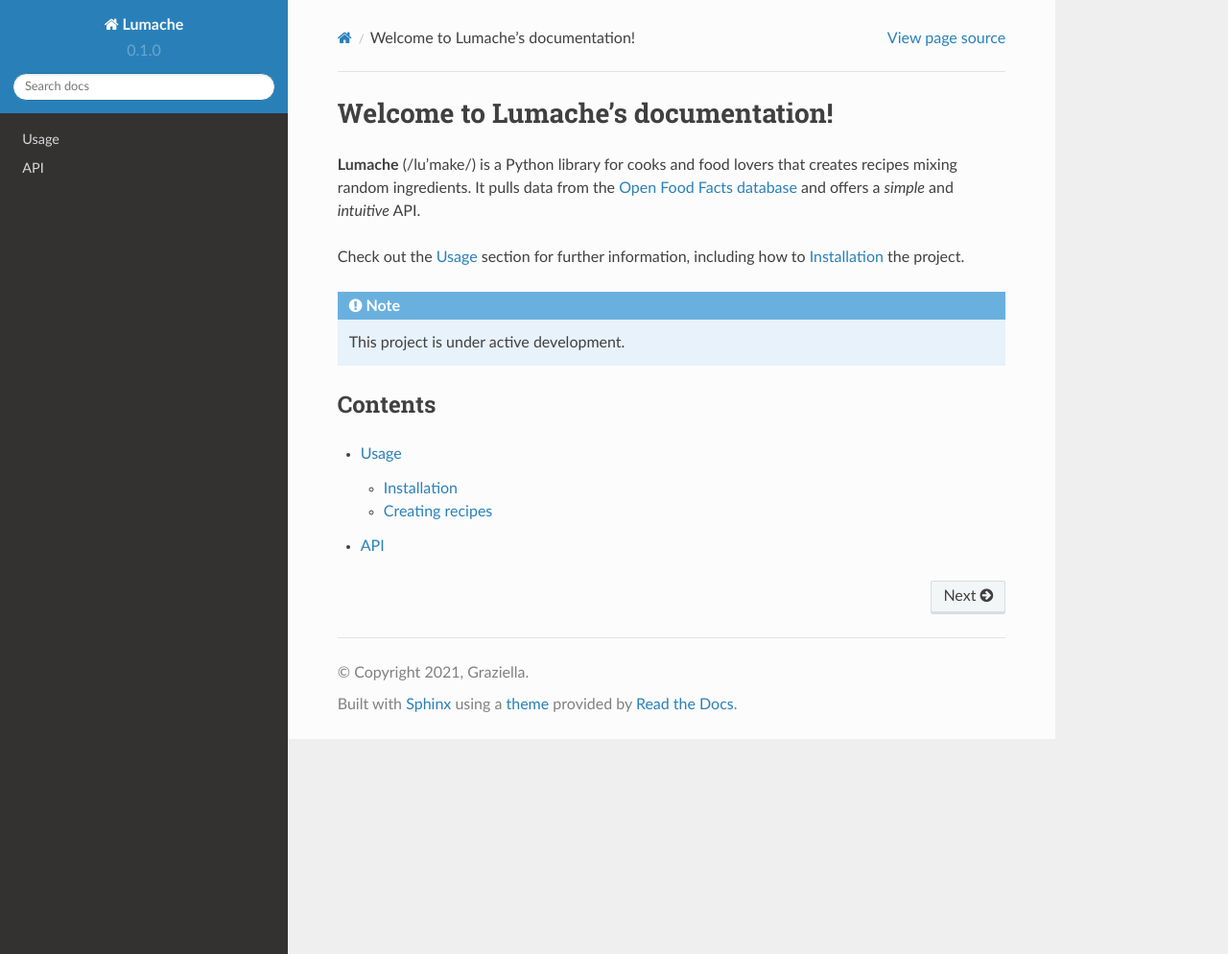
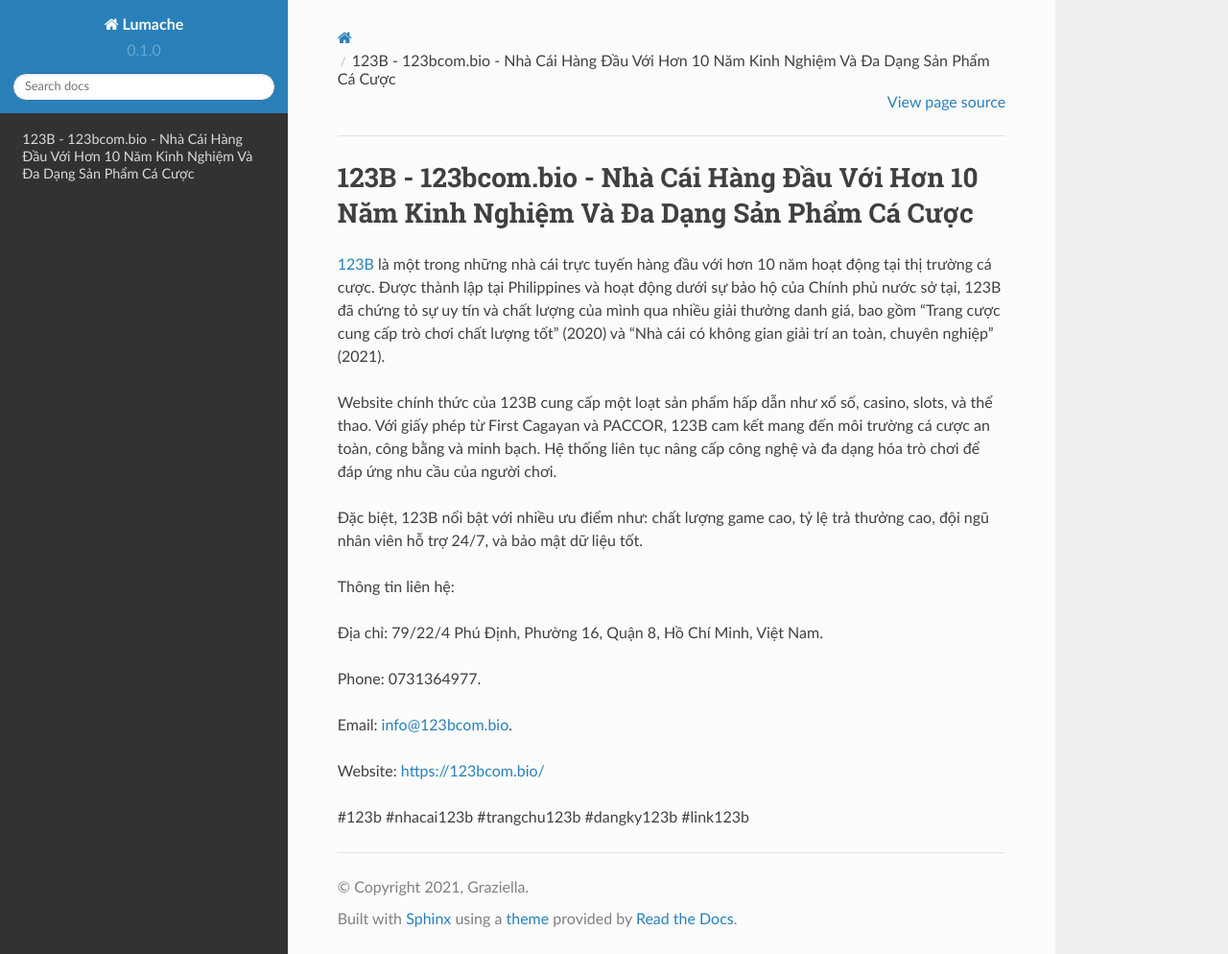
Before and after one commit to srphamkhuongduy77/123bcombio, a Sphinx documentation site: the page built from docs/source/index.rst, in a window 1280 px wide and 994 px high. Shown: the whole window at 96% size. Built offline with Sphinx 7.4.7 and the Read the Docs theme 2.0.0, drawn with Linux system fonts in a browser that asks for light colours.

Commit message:
Update index.rst

```diff
--- a/docs/source/index.rst
+++ b/docs/source/index.rst
@@ -1,22 +1,20 @@
-Welcome to Lumache's documentation!
+123B - 123bcom.bio - Nhà Cái Hàng Đầu Với Hơn 10 Năm Kinh Nghiệm Và Đa Dạng Sản Phẩm Cá Cược
 ===================================
 
-**Lumache** (/lu'make/) is a Python library for cooks and food lovers
-that creates recipes mixing random ingredients.
-It pulls data from the `Open Food Facts database <https://world.openfoodfacts.org/>`_
-and offers a *simple* and *intuitive* API.
+`123B <https://123bcom.bio/>`_ là một trong những nhà cái trực tuyến hàng đầu với hơn 10 năm hoạt động tại thị trường cá cược. Được thành lập tại Philippines và hoạt động dưới sự bảo hộ của Chính phủ nước sở tại, 123B đã chứng tỏ sự uy tín và chất lượng của mình qua nhiều giải thưởng danh giá, bao gồm "Trang cược cung cấp trò chơi chất lượng tốt" (2020) và "Nhà cái có không gian giải trí an toàn, chuyên nghiệp" (2021).
 
-Check out the :doc:`usage` section for further information, including
-how to :ref:`installation` the project.
+Website chính thức của 123B cung cấp một loạt sản phẩm hấp dẫn như xổ số, casino, slots, và thể thao. Với giấy phép từ First Cagayan và PACCOR, 123B cam kết mang đến môi trường cá cược an toàn, công bằng và minh bạch. Hệ thống liên tục nâng cấp công nghệ và đa dạng hóa trò chơi để đáp ứng nhu cầu của người chơi.
 
-.. note::
+Đặc biệt, 123B nổi bật với nhiều ưu điểm như: chất lượng game cao, tỷ lệ trả thưởng cao, đội ngũ nhân viên hỗ trợ 24/7, và bảo mật dữ liệu tốt.
 
-   This project is under active development.
+Thông tin liên hệ:
 
-Contents
---------
+Địa chỉ: 79/22/4 Phú Định, Phường 16, Quận 8, Hồ Chí Minh, Việt Nam.
 
-.. toctree::
+Phone: 0731364977.
 
-   usage
-   api
+Email: info@123bcom.bio.
+
+Website: https://123bcom.bio/
+
+#123b #nhacai123b #trangchu123b #dangky123b #link123b
```
